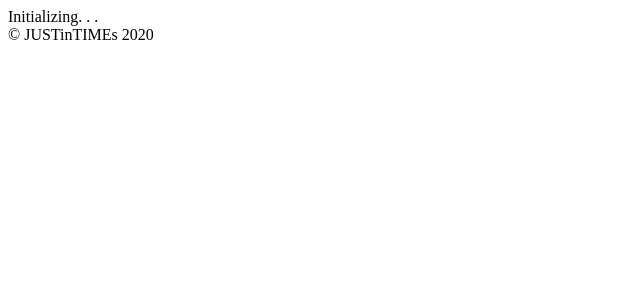
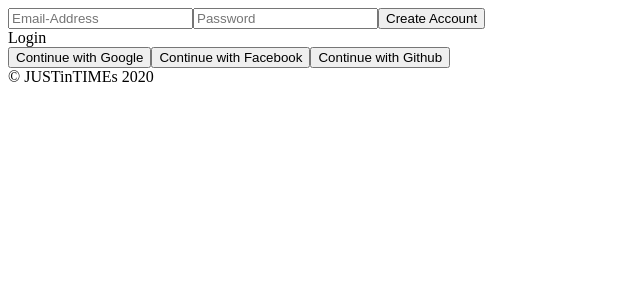
Before and after one commit to jcmaker/JUSTinTIMEs, a React (Create React App) app: page / in a window 1280 px wide. Shown: the top 300 px of the page, without its empty margins (0-640 px from the left). Built offline with nearby package versions, Linux system fonts and the light colour scheme; no server answers.

Commit message:
social login add ( facebook error + login still failed )

```diff
--- a/src/components/App.js
+++ b/src/components/App.js
@@ -12,7 +12,7 @@
       } else {
         setIsLoggedIn(false);
       }
-      setInit("");
+      setInit(true);
     });
   }, []);
   return (
--- a/src/fbManager.js
+++ b/src/fbManager.js
@@ -15,4 +15,6 @@
 // Initialize Firebase
 firebase.initializeApp(firebaseConfig);
 
+export const firebaseInstance = firebase;
+
 export const authService = firebase.auth();
--- a/src/routes/Auth.js
+++ b/src/routes/Auth.js
@@ -1,5 +1,5 @@
 import React, { useState } from "react";
-import { authService } from "fbManager";
+import { authService, firebaseInstance } from "fbManager";
 
 const Auth = () => {
   const [email, setEmail] = useState("");
@@ -35,6 +35,22 @@
   };
   const toggleAccount = () => setNewAccount((prev) => !prev);
 
+  const onSocialClick = async (event) => {
+    const {
+      target: { name },
+    } = event;
+    let provider;
+    if (name === "google") {
+      provider = new firebaseInstance.auth.GoogleAuthProvider();
+    } else if (name === "facebook") {
+      provider = new firebaseInstance.auth.FacebookAuthProvider();
+    } else if (name === "github") {
+      provider = new firebaseInstance.auth.GithubAuthProvider();
+    }
+    const data = await authService.signInWithPopup(provider);
+    console.log(data);
+  };
+
   return (
     <div>
       <form onSubmit={onSubmit}>
@@ -61,9 +77,15 @@
         {newAccount ? "Login" : "Create Account"}
       </span>
       <div>
-        <button>Continue with Google</button>
-        <button>Continue with Facebook</button>
-        <button>Continue with Github</button>
+        <button onClick={onSocialClick} name="google">
+          Continue with Google
+        </button>
+        <button onClick={onSocialClick} name="facebook">
+          Continue with Facebook
+        </button>
+        <button onClick={onSocialClick} name="github">
+          Continue with Github
+        </button>
       </div>
     </div>
   );
```
